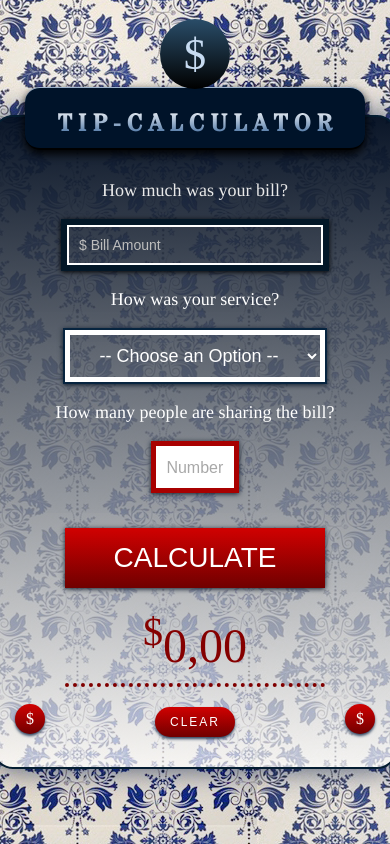
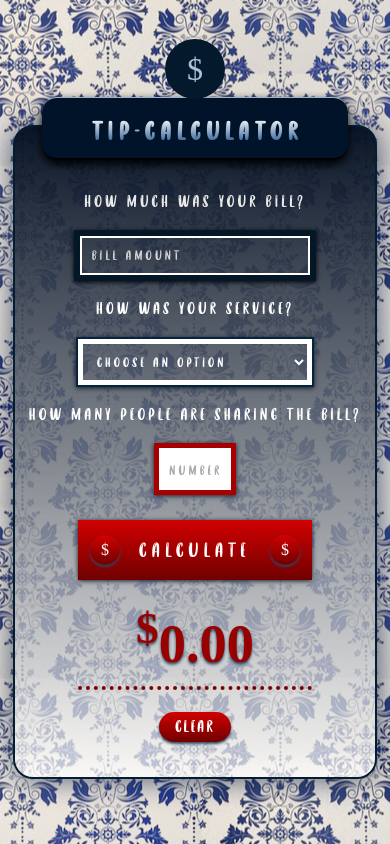
Before and after one commit to Noud63/tip-calculator, a plain HTML site: page index.html in a window 390 px wide. Drawn offline with nearby package versions, Linux system fonts and the light colour scheme.

Commit message:
Add files via upload

```diff
--- a/calc.css
+++ b/calc.css
@@ -1,15 +1,26 @@
+@font-face {
+  font-family: party;
+  src: url(party.ttf);
+}
+
 body, html {
     box-sizing: border-box;
     background-image: url('calcBG.jpg');
     background-repeat: repeat;
+    background-position: center;
+    background-attachment: fixed;
+    display: flex;
+    justify-content: center;
+    align-items: center;
+    text-align: center;
+    min-height: 100vh;
+    margin: 0;
+    padding: 0;
 }
 
 #container {
     background-image: linear-gradient(rgba(3, 15, 34, 0.97), rgb(255, 255, 255, 0.7));
-    position: absolute;
-    top: 50%;
-    left: 50%;
-    transform: translate(-50%, -50%);
+    position: relative;
     display: flex;
     align-items: center;
     justify-content: space-between;
@@ -21,30 +32,22 @@ body, html {
     border-radius: 20px;
     -webkit-border-radius: 20px;
     -moz-border-radius: 20px;
-    margin-top: 20px;
 }
-
-@media screen and ( max-width: 650px) {
-    #container  {
-        width: 400px;
-        height: 650px;
-    }
-  }
 
   .topIcon {
       position: absolute;
       display: flex;
       align-items: center;
       justify-content: center;
-      width: 70px;
-      height: 70px;
-      background-image:linear-gradient(to top , rgb(0, 0, 0), rgb(42, 77, 105));
-      top: -98px;
+      width: 60px;
+      height: 60px;
+      background-color: rgb(4, 25, 43);
+      top: -88px;
       border-radius: 35px;
       z-index:5;
-      color:rgb(199, 219, 241);
-      font-size: 2.8rem;
-      transition: 1s ease-in-out;
+      color:rgb(170, 193, 218);
+      font-size: 2rem;
+      /* transition: 2s ease-in-out; */
   }
 
   .bottomIcon {
@@ -55,8 +58,8 @@ body, html {
       width: 30px;
       height: 30px;
       background-color: rgb(173, 0, 0);
-      bottom: 33px;
-      left: 20px;
+      bottom: 210px;
+      left: 120px;
       border-radius: 15px;
       z-index:5;
       color:rgb(255, 255, 255);
@@ -78,15 +81,15 @@ body, html {
       width: 30px;
       height: 30px;
       background-color: rgb(173, 0, 0);
-      bottom: 33px;
-      right: 20px;
+      bottom: 210px;
+      right: 120px;
       border-radius: 15px;
       z-index:5;
       color:rgb(255, 255, 255);
       font-size: 1rem;
       background-image:linear-gradient(to top , rgb(112, 0, 0), rgb(209, 1, 1));
       box-shadow:0px 2px 3px rgb(49, 70, 97);
-      transition: 1s ease-in-out;
+      transition: 2s ease-in-out;
   }
 
 .topIconRotate2 {
@@ -107,7 +110,7 @@ body, html {
 }
 
 h2 {
-    font-family: 'Stardos Stencil';
+    font-family:party;
     color:  rgb(146, 167, 190);
     letter-spacing: 5px;
     background: -webkit-linear-gradient(rgb(255, 255, 255), rgb(27, 79, 139));
@@ -116,16 +119,11 @@ h2 {
     -webkit-text-fill-color: transparent;
 }
 
-@media screen and ( max-width: 650px) {
-    h2 {
-        letter-spacing: 0px;
-    }
-  }
-
 .howMuch {
     text-align: center;
-    font-family: times;
-    font-size: 18px;
+    font-family: party;
+    letter-spacing: 3px;
+    font-size: 1rem;
     color: rgb(233, 233, 233);
     margin-top: 0px;
 }
@@ -133,11 +131,13 @@ h2 {
 #billAmt {
     width: 100%;
     padding: 10px 10px 10px 10px;
-    font-size: 14px;
+    font-size: .8rem;
     border: 2px solid rgb(255, 255, 255);
     background-color: transparent;
     outline: none;
     color:white;
+    font-family: party;
+    letter-spacing: 3px;
 }
 
 .bill {
@@ -150,13 +150,14 @@ h2 {
 }
 
 #billAmt::placeholder {
-    color: rgb(189, 189, 189);
+    color: rgb(211, 211, 211);
 }
 
 .service {
     text-align: center;
-    font-family: times;
-    font-size: 18px;
+    font-family: party;
+    letter-spacing: 3px;
+    font-size: 1rem;
     color:  rgb(255, 255, 255);
 }
 
@@ -166,8 +167,9 @@ select {
 
 .howMany {
     text-align: center;
-    font-family: times;
-    font-size: 18px;
+    font-family: party;
+    letter-spacing: 3px;
+    font-size: 1rem;
     color:  rgb(255, 255, 255);
 }
 
@@ -180,19 +182,20 @@ select {
 #serviceQual {
     position: relative;
     padding: 10px;
-    font-family: arial;
-    font-size: 18px;
+    font-family: party;
+    font-size: .8rem;
+    letter-spacing: 3px;
     color: rgb(255, 255, 255);
     width: 100%;
     border-style: none;
     outline: none;
     background-color: transparent;
-    text-align: center;
     border: 5px solid white;
 }
 
 option {
     color: rgb(4, 29, 44);
+    font-size: 1.2rem;
 }
 
 .numPeople {
@@ -208,26 +211,22 @@ option {
     font-size: 1.2rem;
     width: 15%;
     border-style: none;
-    color: rgb(3, 29, 51);
+    color: rgb(124, 0, 0);
     box-shadow:0px 1px 5px rgb(13, 26, 43);
     outline: none;
     border: 5px solid rgb(168, 0, 0);
 }
 
-@media screen and ( max-width: 650px) {
-    #people  {
-       width: 22%;
-    }
-}
-
 #people::placeholder {
     color: rgb(168, 168, 168);
     font-size: 1rem;
+    font-family: party;
+    letter-spacing: 3px;
 }
 
 .btn {
     width: 65%;
-    margin-top: 30px;
+    margin-top: 18px;
   }
 
 #myButton {
@@ -236,29 +235,26 @@ option {
     width: 100%;
     height: 60px;
     background-image:linear-gradient(to top , rgb(112, 0, 0), rgb(209, 1, 1));
-    font-family: arial;
+    font-family: party;
+    letter-spacing: 5px;
     color: white;
-    font-size: 28px;
+    font-size: 1.6rem;
     border-style: none;
     box-shadow:0px 1px 5px rgb(13, 26, 43);
-cursor: pointer;
+    cursor: pointer;
 }
 
 #totalTip {
-    margin-top: 20px;
+    margin-top: 15px;
     width: 65%;
-    font-family: Times;
-    font-size:3rem;
-    color: rgb(133, 0, 0);
+    font-family: 'Times New Roman', Times, serif;
+    font-size:3.4rem;
+    font-weight: bold;
+    color: rgb(153, 0, 0);
     text-align: center;
     border-bottom: 4px dotted rgb(128, 0, 0);
     padding-bottom: 10px;
-}
-
-@media screen and ( max-width: 650px) {
-    #totalTip  {
-        margin-top: 20px;
-    }
+    text-shadow: 0px 2px 3px rgb(32, 68, 97);
 }
 
 .clear {
@@ -268,18 +264,12 @@ cursor: pointer;
     margin-bottom: 35px;
 }
 
-@media screen and ( max-width: 650px) {
-    .clear {
-        margin-top: 20px;
-    }
-}
-
 #clearInput {
     width: 50%;
     height: 30px;
     border-radius: 15px;
-    font-family: arial;
-    font-size: 12px;
+    font-family:party;
+    font-size: 1rem;
     letter-spacing: 2px;
     color: rgb(255, 255, 255);
     background-image:linear-gradient(to top , rgb(112, 0, 0), rgb(209, 1, 1));
@@ -291,18 +281,106 @@ cursor: pointer;
 .generous {
     position: absolute;
     visibility: hidden;
-    top: 50%;
+    top: 33%;
     left: 50%;
     transform: translate(-50%, -50%);
     display: flex;
     align-items: center;
     justify-content: center;
-    width: 300px;
-    height:300px;
+    width: 320px;
+    height:320px;
     border-radius: 150px;
     color: rgb(255, 255, 255);
     font-size: 1.6rem;
-    border: 2px solid rgb(255, 255, 255);
     background-image:linear-gradient(to top , rgb(112, 0, 0), rgb(209, 1, 1));
-    box-shadow:0px 0px 30px rgb(49, 70, 97);
+    box-shadow:0px 0px 30px rgb(28, 42, 59);
+
 }
+
+.heart {
+    position: absolute;
+    top: 50%;
+    left: 50%;
+    transform: translate(-50%, -50%);
+}
+
+.wow {
+    visibility: hidden;
+    transition: 3s ease-in-out;
+    z-index: 5;
+    text-shadow: 0px 2px 5px rgb(46, 0, 0);
+    font-family: party;
+}
+
+.wowRotate {
+    transform: rotate(1800deg);
+}
+
+/* Media Queries */
+ @media screen and ( max-height: 850px) {
+    #container  {
+       margin-top: 100px;
+       margin-bottom: 40px;
+    }
+}
+
+@media screen and ( max-width: 650px) {
+    #container  {
+        width: 400px;
+        height: 650px;
+    }
+    .clear {
+        margin-top: 20px;
+    }
+     #totalTip  {
+        margin-top: 20px;
+    }
+    #people  {
+       width: 22%;
+    }
+    h2 {
+        letter-spacing: 0px;
+    }
+    .bottomIcon{
+        left: 85px;
+        bottom: 212px;
+    }
+    .bottomIcon2{
+        right: 85px;
+        bottom: 212px;
+    }
+  }
+
+  @media screen and ( max-width: 450px) {
+    #container  {
+        width: 360px;
+        height: 650px;
+    }
+    .bottomIcon{
+        left: 75px;
+        bottom: 212px;
+    }
+    .bottomIcon2{
+        right: 75px;
+        bottom: 212px;
+    }
+    #myButton {
+        font-size: 1.2rem;
+    }
+    #people::placeholder{
+        font-size: .8rem;
+    }
+  }
+
+  @media screen and ( max-width: 380px) {
+    #container  {
+        width: 340px;
+    }
+    #people::placeholder{
+        font-size: .7rem;
+    }
+
+    .howMany, .howMuch, .service {
+        font-size: .9rem;
+    }
+}
--- a/calc.js
+++ b/calc.js
@@ -30,17 +30,7 @@ function calcTip() {
     rotateDollar()
 
     //Shows pop up with message when tip is 20% or more
-    let timer = setTimeout(() => {
-
-        youAreSoGenerous(serviceQual)
-
-        setTimeout(() => {
-            document.querySelector('.generous').style.visibility = 'hidden';
-            return () => {
-                clearTimeout(timer);
-            }
-        }, 4000);
-    }, 3000);
+    showMessage(serviceQual)
 
     //Calculate tip
     var totalTip = (billAmt * serviceQual) / numOfPeople;
@@ -55,13 +45,33 @@ function calcTip() {
 };
 
 
-// If tip is higher than 15% show popup message
+// If tip is 20%or more show popup message
 function youAreSoGenerous(serviceQual) {
     if (serviceQual >= '0.2') {
         document.querySelector('.generous').style.visibility = 'visible'
+        document.querySelector('.wow').style.visibility = 'visible'
     }
-    return
 };
+
+
+function showMessage(serviceQual) {
+    let timer = setTimeout(() => {
+        youAreSoGenerous(serviceQual)
+        document.querySelector('.wow').classList.toggle('wowRotate');
+
+        setTimeout(() => {
+            document.querySelector('.generous').style.visibility = 'hidden';
+        }, 6000);
+
+        setTimeout(() => {
+            document.querySelector('.wow').style.visibility = 'hidden'
+        }, 3000)
+        return ()=> {
+            clearTimeout(timer)
+        }
+
+    }, 4000);
+}
 
 
 //Rotate dollar sign on click
@@ -69,12 +79,11 @@ function rotateDollar() {
     document.querySelector('.topIcon').classList.toggle('topIconRotate');
     document.querySelector('.bottomIcon').classList.toggle('topIconRotate');
     document.querySelector('.bottomIcon2').classList.toggle('topIconRotate2');
-
     pushButton.disabled = true
 };
 
 
-// Hide each on page load and after clear input
+// Hide p.p. on page load and after clear input
 document.getElementById('each').style.display = 'none';
 
 
@@ -96,5 +105,3 @@ function deleteInput() {
     document.getElementById('each').style.display = 'none';
     pushButton.disabled = false
 }
-
-deleteInput();
--- a/index.html
+++ b/index.html
@@ -17,13 +17,13 @@
 
            <p class="howMuch">How much was your bill?</p>
 
-               <div class="bill"><input type="text" id="billAmt" placeholder="$ Bill Amount"></div>
+               <div class="bill"><input type="text" id="billAmt" placeholder="Bill Amount"></div>
 
                <p class="service">How was your service?</p>
 
                 <div class="choose">
                     <select id="serviceQual">
-                        <option value="0">-- Choose an Option --</option>
+                        <option value="0">Choose an Option</option>
                         <option value="0.3">30&#37; &#45; Outstanding</option>
                         <option value="0.2">20&#37; &#45; Good</option>
                         <option value="0.15">15&#37; &#45; It was OK</option>
@@ -48,8 +48,9 @@
     <div class="bottomIcon">&#36;</div>
     <div class="bottomIcon2">&#36;</div>
 
-    <div class="generous">Wow, you are so generous!
-        <div class="center"></div>
+    <div class="generous">
+        <img src="heart.png" alt="heart" class="heart">
+        <span class="wow">Wow, you are so generous!</span>
     </div>
 
 </div>
```
Also changed, not shown: heart.png (added), party.ttf (added).
